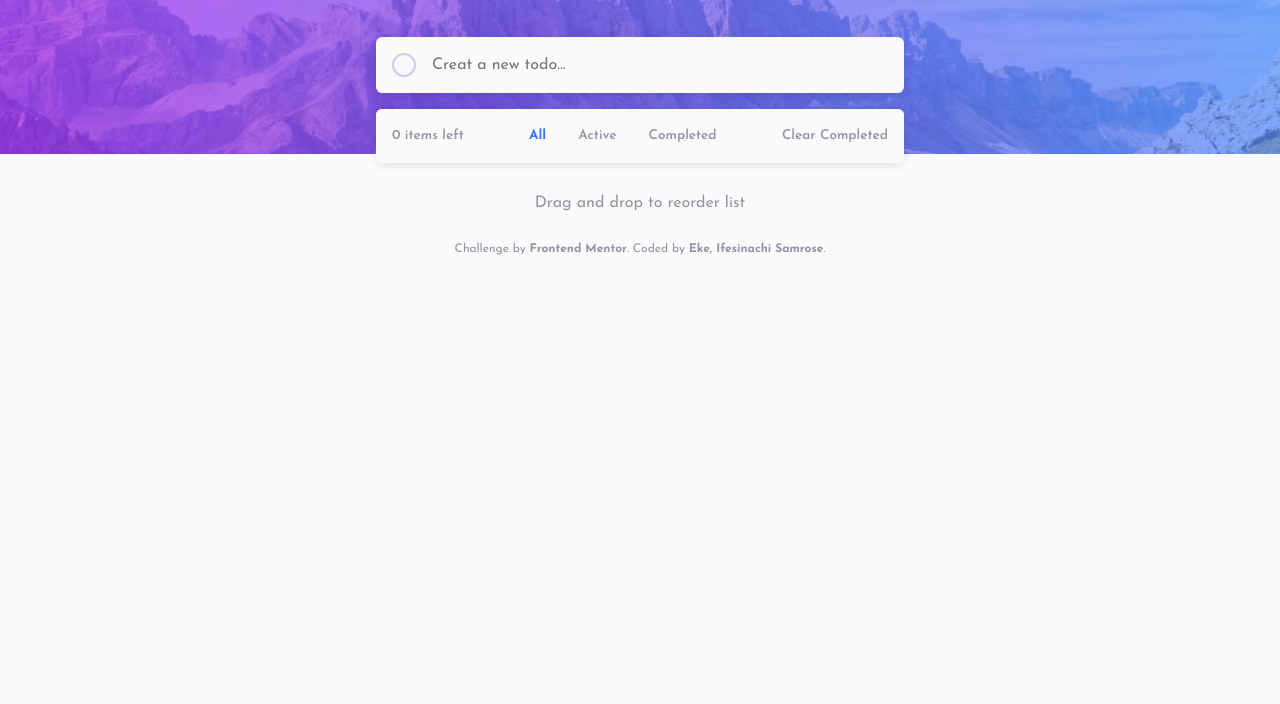
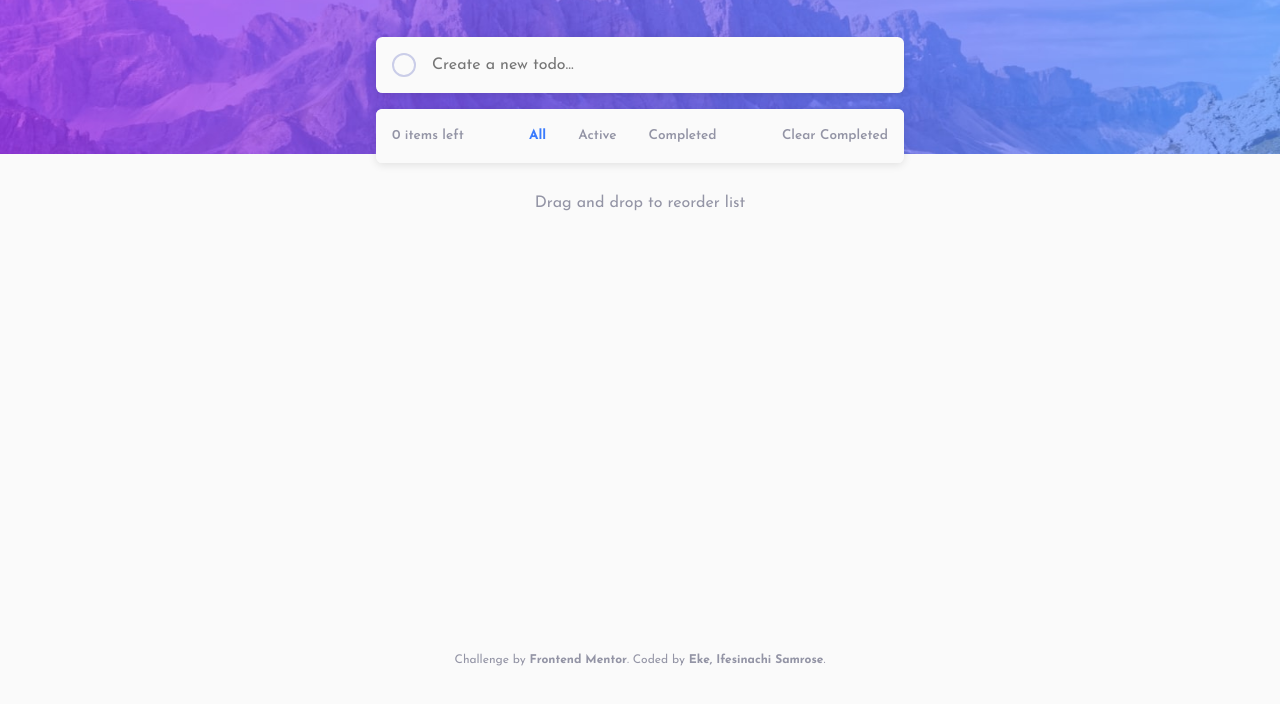
Before and after one commit to SamIfesi/Todo-App-Main, a website built with Vite: page index.html in a window 1280 px wide. Shown: the part 86-790 px from the top of the page. Built offline with nearby package versions, Linux system fonts and the light colour scheme.

Commit message:
fix: fixed the attribute at the bottom and corrected the spelling of create in placeholder

```diff
--- a/index.html
+++ b/index.html
@@ -18,7 +18,7 @@
       <form>
         <div class="inputDiv">
           <span class="checkmark"></span>
-          <input type="text" placeholder="Creat a new todo..." />
+          <input type="text" placeholder="Create a new todo..." />
         </div>
         <ul class="list">
           <li>
--- a/src/style.css
+++ b/src/style.css
@@ -234,6 +234,8 @@ li:last-child {
   margin: 2rem 0;
 }
 .attribution {
+  position: fixed;
+  bottom: 3rem;
   font-size: 0.75rem;
   text-align: center;
   color: var(--secondary-text);
```
